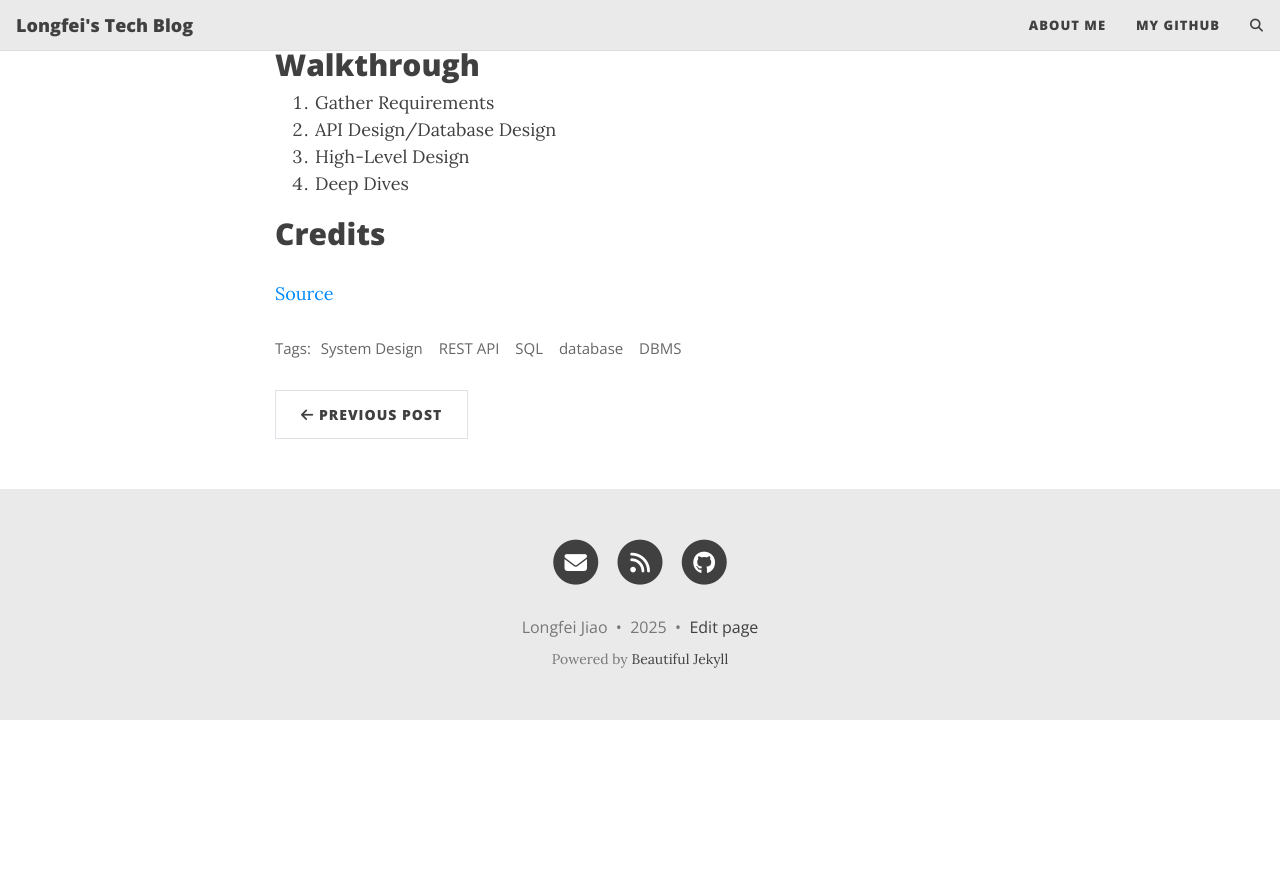
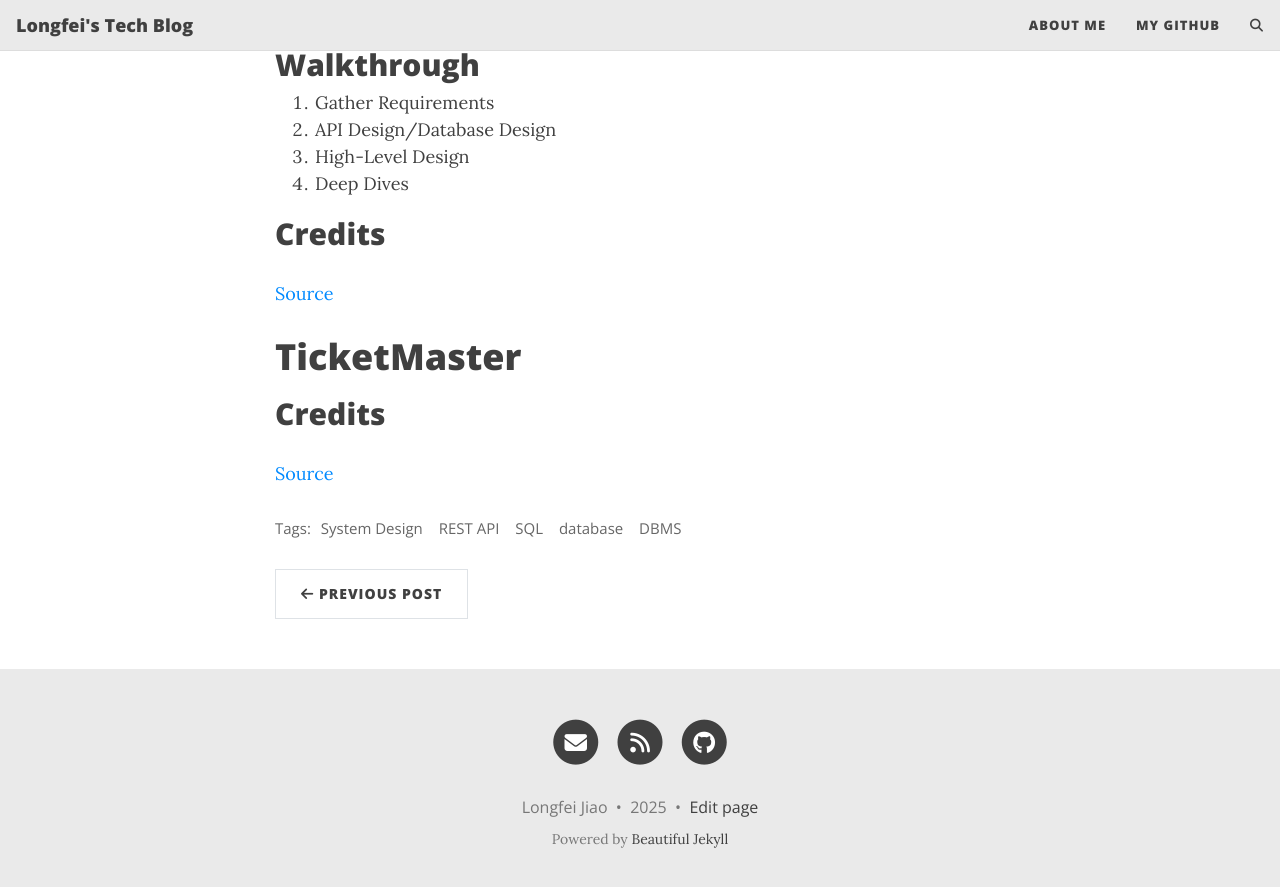
Before and after one commit to longfeiCA/longfeica.github.io, a Jekyll site: the page built from _posts/2025-06-03-System-Design-Examples.md, in a window 1280 px wide and 900 px high, scrolled down 3577 px. Shown: the top 887 px of the window. Built offline with Jekyll 4.4.1, drawn with Linux system fonts in a browser that asks for light colours; Markdown is read by kramdown in place of the engine named in the settings; comment, search, counter and statistics services are not loaded; before the commit the page ends 4297 px from its top, so only the background shows below that.

Commit message:
add TicketMaster example

```diff
--- a/_posts/2025-06-03-System-Design-Examples.md
+++ b/_posts/2025-06-03-System-Design-Examples.md
@@ -131,4 +131,12 @@ Design a collaborative editing system like Google Docs.
 4. Deep Dives
 
 ## Credits
+
 [Source](https://www.youtube.com/watch?v=9JKBlkwg0yM)
+
+
+# **TicketMaster**
+
+## Credits
+
+[Source](https://www.youtube.com/watch?v=fhdPyoO6aXI)
```
